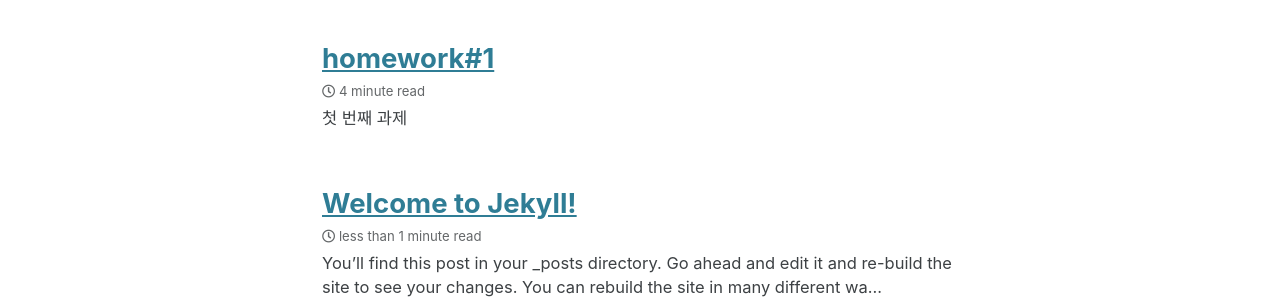
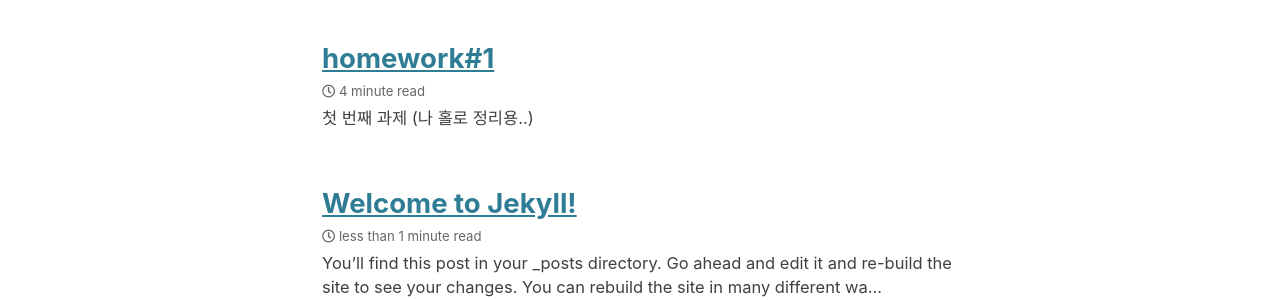
Before and after one commit to yunsxx/yunsxx.github.io, a Jekyll site: the page built from index.markdown, in a window 1280 px wide. Shown: the part 194-494 px from the top of the page. Built offline with Jekyll 4.4.1, drawn with Linux system fonts in a browser that asks for light colours; cached includes are drawn as plain includes; the list of posts is cut into pages by our own code.

Commit message:
제목 수정

```diff
--- a/_posts/2021-04-01-homework#1.markdown
+++ b/_posts/2021-04-01-homework#1.markdown
@@ -5,7 +5,7 @@ date: 2021-04-01 21:14
 categories: jekyll update
 ---
 
-## 첫 번째 과제
+## 첫 번째 과제 (나 홀로 정리용..)
 
 ## problem
 
```
